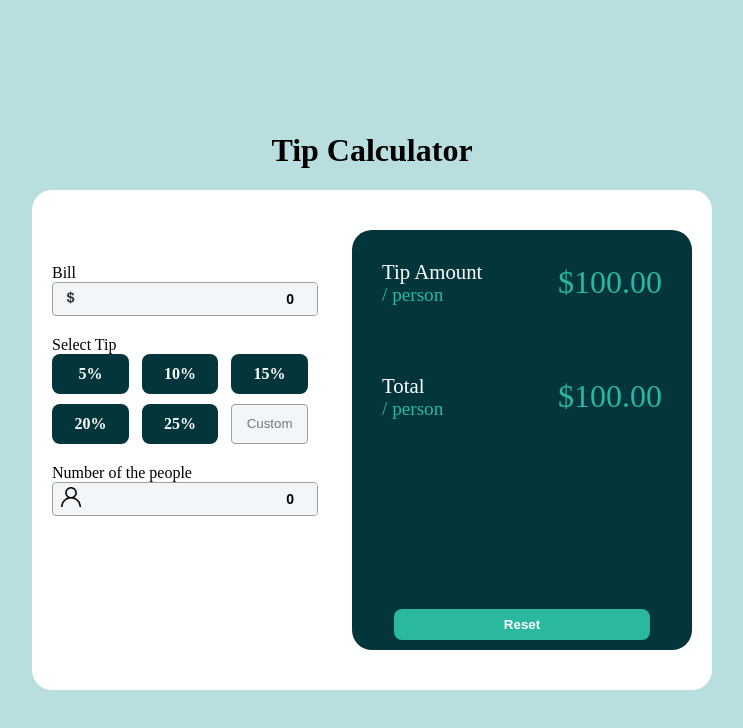
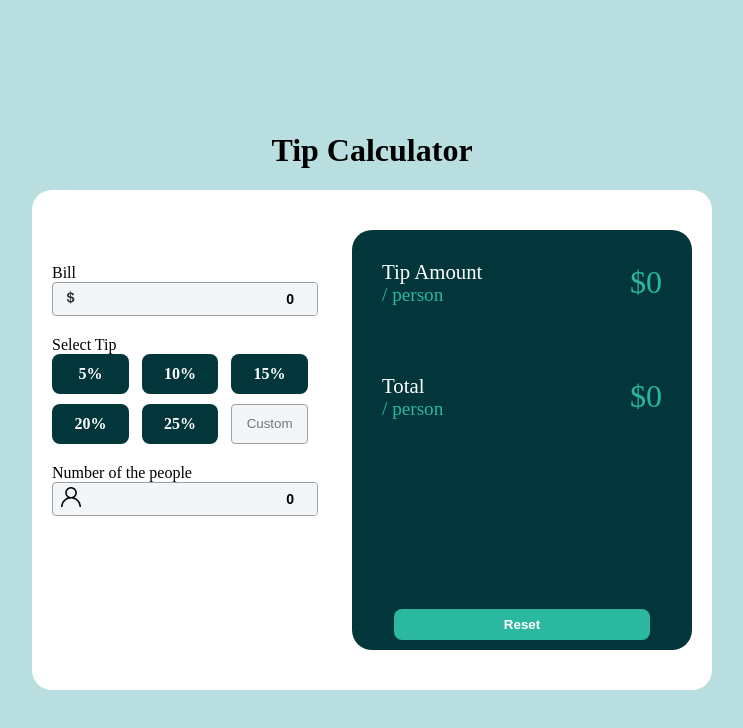
Before and after one commit to daasc/GitActions, a Vue app: page / in a window 1280 px wide. Shown: the top 728 px of the page, without its empty margins (268-1011 px from the left). Built offline with nearby package versions, Linux system fonts and the light colour scheme.

Commit message:
test: add show tips test

```diff
--- a/src/components/ResultContainer.vue
+++ b/src/components/ResultContainer.vue
@@ -6,14 +6,16 @@
           <span>Tip Amount</span>
           <span>/ person</span>
         </div>
-        <div class="number_result">$100.00</div>
+        <div class="number_result" data-testid="tip-amount">
+          ${{ tipAmount }}
+        </div>
       </div>
       <div class="content_result">
         <div class="describe_result">
           <span>Total</span>
           <span>/ person</span>
         </div>
-        <div class="number_result">$100.00</div>
+        <div class="number_result">${{ total }}</div>
       </div>
     </div>
     <button-reset></button-reset>
@@ -24,6 +26,18 @@ import ButtonReset from "./ButtonReset.vue";
 export default {
   components: { ButtonReset },
   name: "ResultContainer",
+  props: {
+    tipAmount: {
+      type: Number,
+      default: 0,
+      required: true,
+    },
+    total: {
+      type: Number,
+      default: 0,
+      required: true,
+    },
+  },
 };
 </script>
 <style scoped>
```
Also changed, not shown: 1 other file (tests, documents, lock files or other folders).
